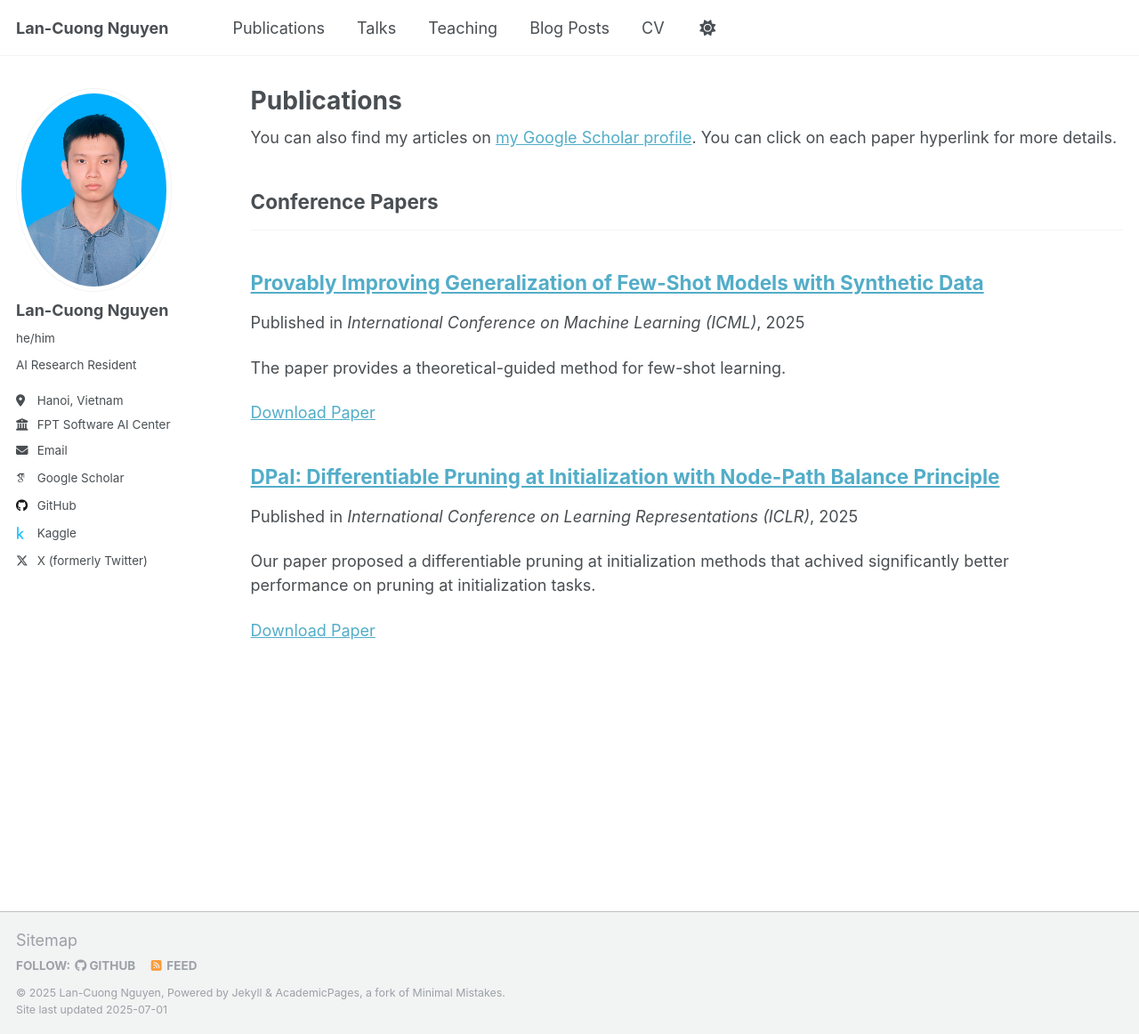
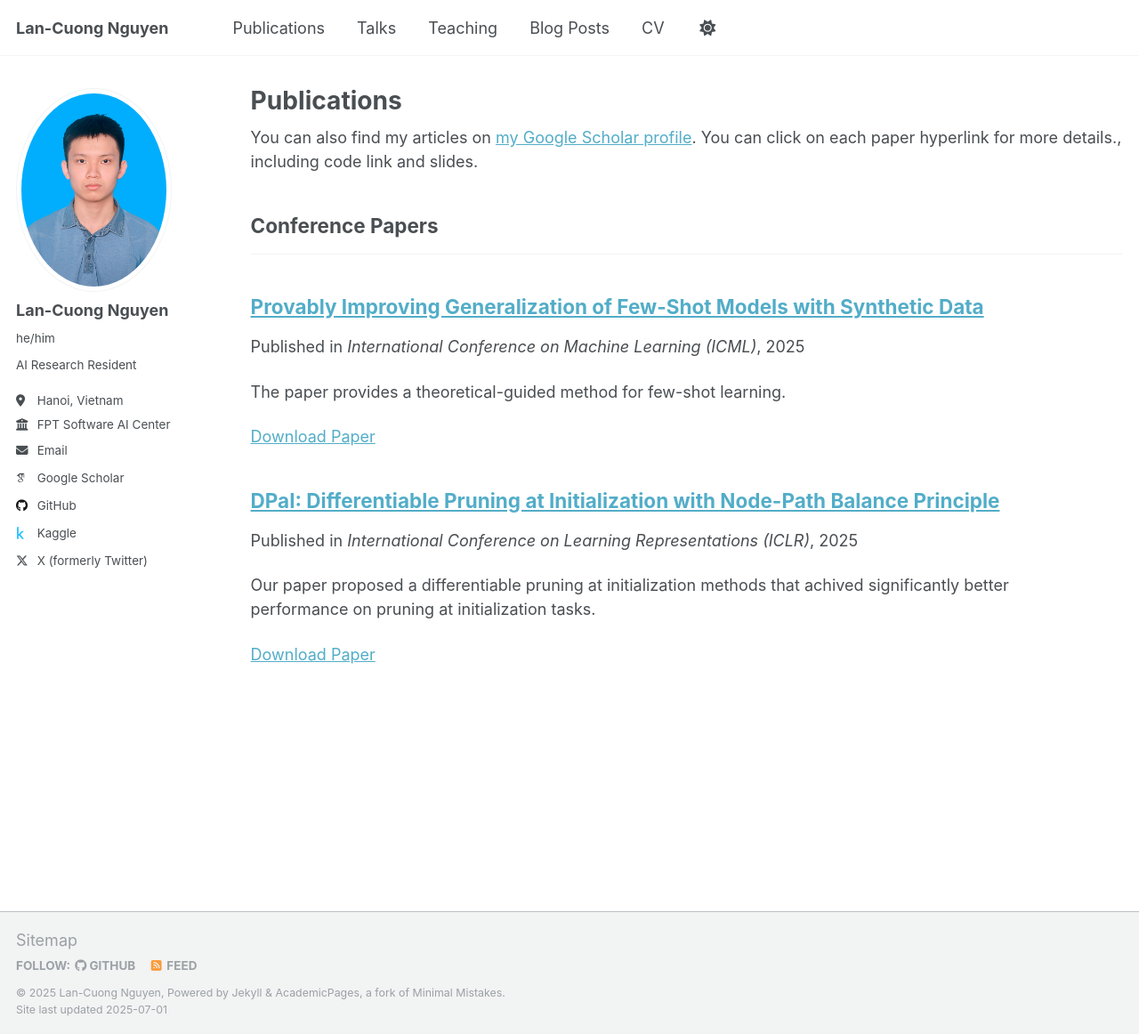
Before and after one commit to cuonglannguyen/cuonglannguyen.github.io, a Jekyll site: the page built from _pages/publications.html, in a window 1280 px wide and 1162 px high. Shown: the whole window at 89% size. Built offline with Jekyll 4.4.1, drawn with Linux system fonts in a browser that asks for light colours; some web fonts are replaced.

```diff
--- a/_pages/publications.html
+++ b/_pages/publications.html
@@ -6,7 +6,7 @@ author_profile: true
 ---
 
 {% if site.author.googlescholar %}
-  <div class="wordwrap">You can also find my articles on <a href="{{site.author.googlescholar}}">my Google Scholar profile</a>. You can click on each paper hyperlink for more details.</div>
+  <div class="wordwrap">You can also find my articles on <a href="{{site.author.googlescholar}}">my Google Scholar profile</a>. You can click on each paper hyperlink for more details., including code link and slides.</div>
 {% endif %}
 
 {% include base_path %}
```
